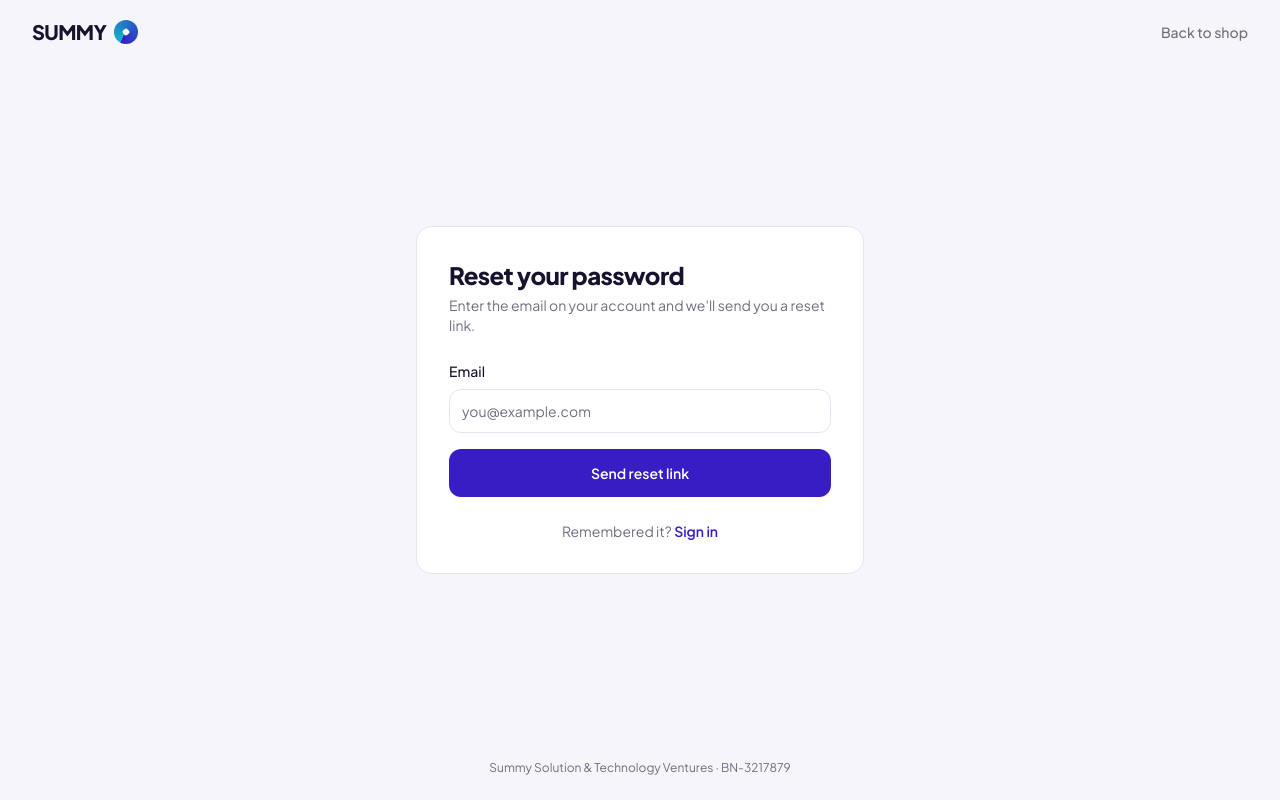
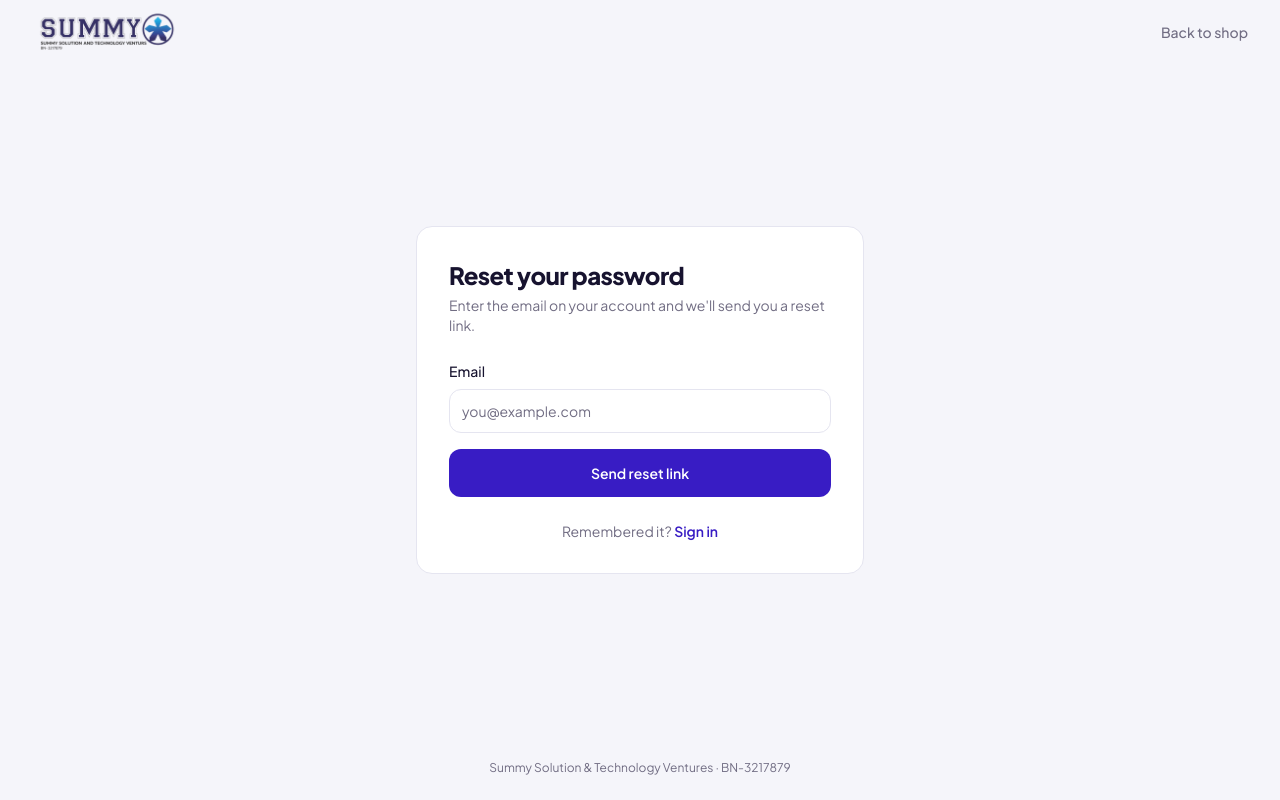
Before and after one commit to davidgraphix/summy-web, a Next.js app: page /forgot-password in a window 1280 px wide. Built offline with nearby package versions, Linux system fonts and the light colour scheme; no server answers.

Commit message:
Changed header logo

```diff
--- a/src/components/shared/logo.tsx
+++ b/src/components/shared/logo.tsx
@@ -1,12 +1,15 @@
 import Link from "next/link";
+import Image from "next/image";
 export function Logo({ className = "" }: { className?: string }) {
   return (
     <Link href="/" className={`flex items-center gap-2 ${className}`} aria-label="Summy home">
-      <span className="text-xl font-extrabold tracking-tight" style={{ letterSpacing: "-0.03em" }}>SUMMY</span>
-      <span className="grid h-6 w-6 place-items-center rounded-full"
-        style={{ background: "conic-gradient(from 210deg, hsl(var(--accent)), hsl(var(--primary)))" }}>
-        <span className="h-1.5 w-1.5 rotate-45 rounded-[2px] bg-white" />
-      </span>
+    <Image
+  src="/summy-logo.png"
+  alt="Summy logo"
+  width={150}
+  height={150}
+/>
+
     </Link>
   );
 }
```
Also changed, not shown: public/summy-logo.png (added).
